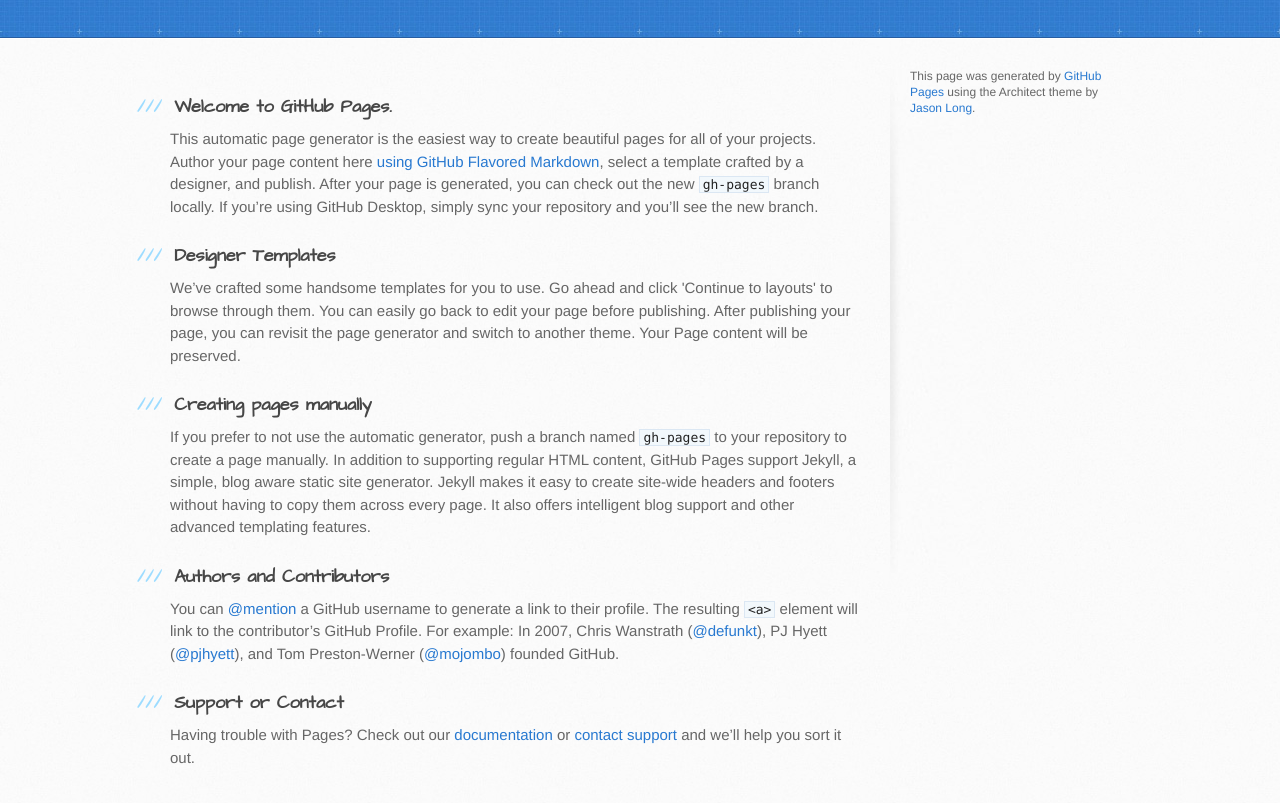
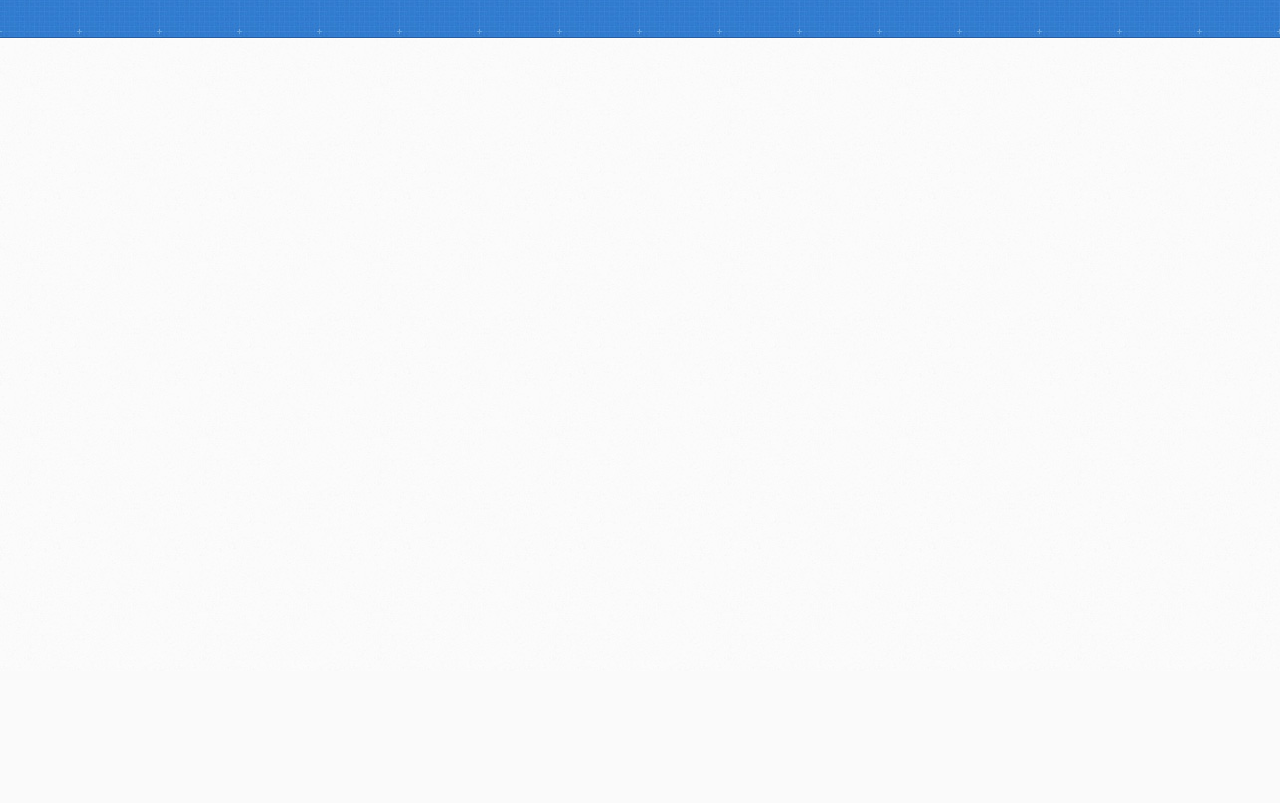
Before and after one commit to nofrazie/nofrazie.github.io, a plain HTML site: page index.html in a window 1280 px wide. Shown: the part 129-932 px from the top of the page. After the commit the page ends 800 px from the top, so only its background shows below. Drawn offline with Linux system fonts and the light colour scheme.

Commit message:
removed body content

```diff
--- a/index.html
+++ b/index.html
@@ -13,7 +13,7 @@
     <script src="//html5shiv.googlecode.com/svn/trunk/html5.js"></script>
     <![endif]-->
 
-    <title>Nofrazie.GitHub.io by nofrazie</title>
+    <title>Nolan Frazier | Github Repository</title>
   </head>
 
   <body>
@@ -25,43 +25,6 @@
       </div>
     </header>
 
-    <div id="content-wrapper">
-      <div class="inner clearfix">
-        <section id="main-content">
-          <h3>
-<a id="welcome-to-github-pages" class="anchor" href="#welcome-to-github-pages" aria-hidden="true"><span aria-hidden="true" class="octicon octicon-link"></span></a>Welcome to GitHub Pages.</h3>
-
-<p>This automatic page generator is the easiest way to create beautiful pages for all of your projects. Author your page content here <a href="https://guides.github.com/features/mastering-markdown/">using GitHub Flavored Markdown</a>, select a template crafted by a designer, and publish. After your page is generated, you can check out the new <code>gh-pages</code> branch locally. If you’re using GitHub Desktop, simply sync your repository and you’ll see the new branch.</p>
-
-<h3>
-<a id="designer-templates" class="anchor" href="#designer-templates" aria-hidden="true"><span aria-hidden="true" class="octicon octicon-link"></span></a>Designer Templates</h3>
-
-<p>We’ve crafted some handsome templates for you to use. Go ahead and click 'Continue to layouts' to browse through them. You can easily go back to edit your page before publishing. After publishing your page, you can revisit the page generator and switch to another theme. Your Page content will be preserved.</p>
-
-<h3>
-<a id="creating-pages-manually" class="anchor" href="#creating-pages-manually" aria-hidden="true"><span aria-hidden="true" class="octicon octicon-link"></span></a>Creating pages manually</h3>
-
-<p>If you prefer to not use the automatic generator, push a branch named <code>gh-pages</code> to your repository to create a page manually. In addition to supporting regular HTML content, GitHub Pages support Jekyll, a simple, blog aware static site generator. Jekyll makes it easy to create site-wide headers and footers without having to copy them across every page. It also offers intelligent blog support and other advanced templating features.</p>
-
-<h3>
-<a id="authors-and-contributors" class="anchor" href="#authors-and-contributors" aria-hidden="true"><span aria-hidden="true" class="octicon octicon-link"></span></a>Authors and Contributors</h3>
-
-<p>You can <a href="https://help.github.com/articles/basic-writing-and-formatting-syntax/#mentioning-users-and-teams" class="user-mention">@mention</a> a GitHub username to generate a link to their profile. The resulting <code>&lt;a&gt;</code> element will link to the contributor’s GitHub Profile. For example: In 2007, Chris Wanstrath (<a href="https://github.com/defunkt" class="user-mention">@defunkt</a>), PJ Hyett (<a href="https://github.com/pjhyett" class="user-mention">@pjhyett</a>), and Tom Preston-Werner (<a href="https://github.com/mojombo" class="user-mention">@mojombo</a>) founded GitHub.</p>
-
-<h3>
-<a id="support-or-contact" class="anchor" href="#support-or-contact" aria-hidden="true"><span aria-hidden="true" class="octicon octicon-link"></span></a>Support or Contact</h3>
-
-<p>Having trouble with Pages? Check out our <a href="https://help.github.com/pages">documentation</a> or <a href="https://github.com/contact">contact support</a> and we’ll help you sort it out.</p>
-        </section>
-
-        <aside id="sidebar">
-
-
-          <p>This page was generated by <a href="https://pages.github.com">GitHub Pages</a> using the Architect theme by <a href="https://twitter.com/jasonlong">Jason Long</a>.</p>
-        </aside>
-      </div>
-    </div>
-
 
   </body>
 </html>
```
